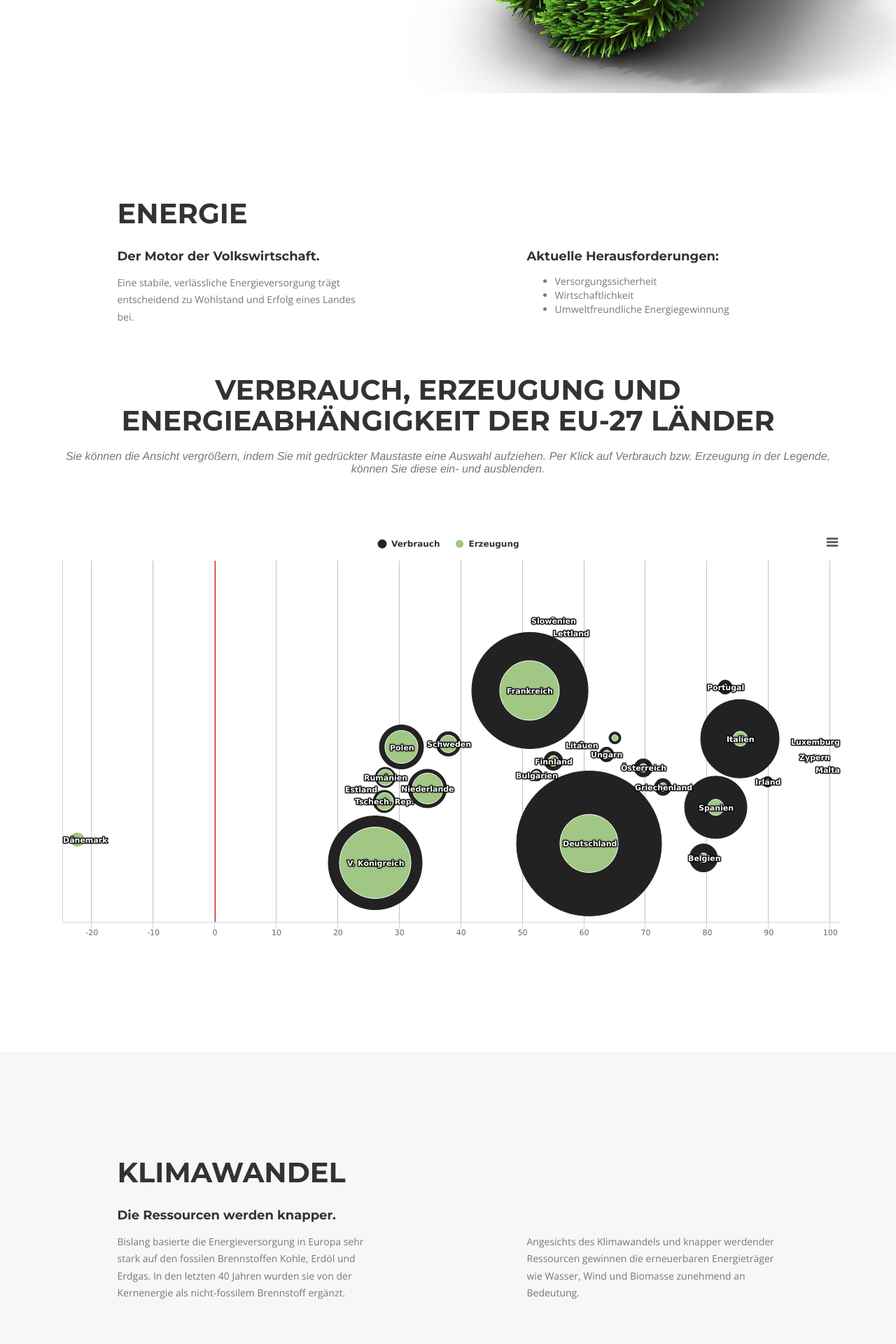
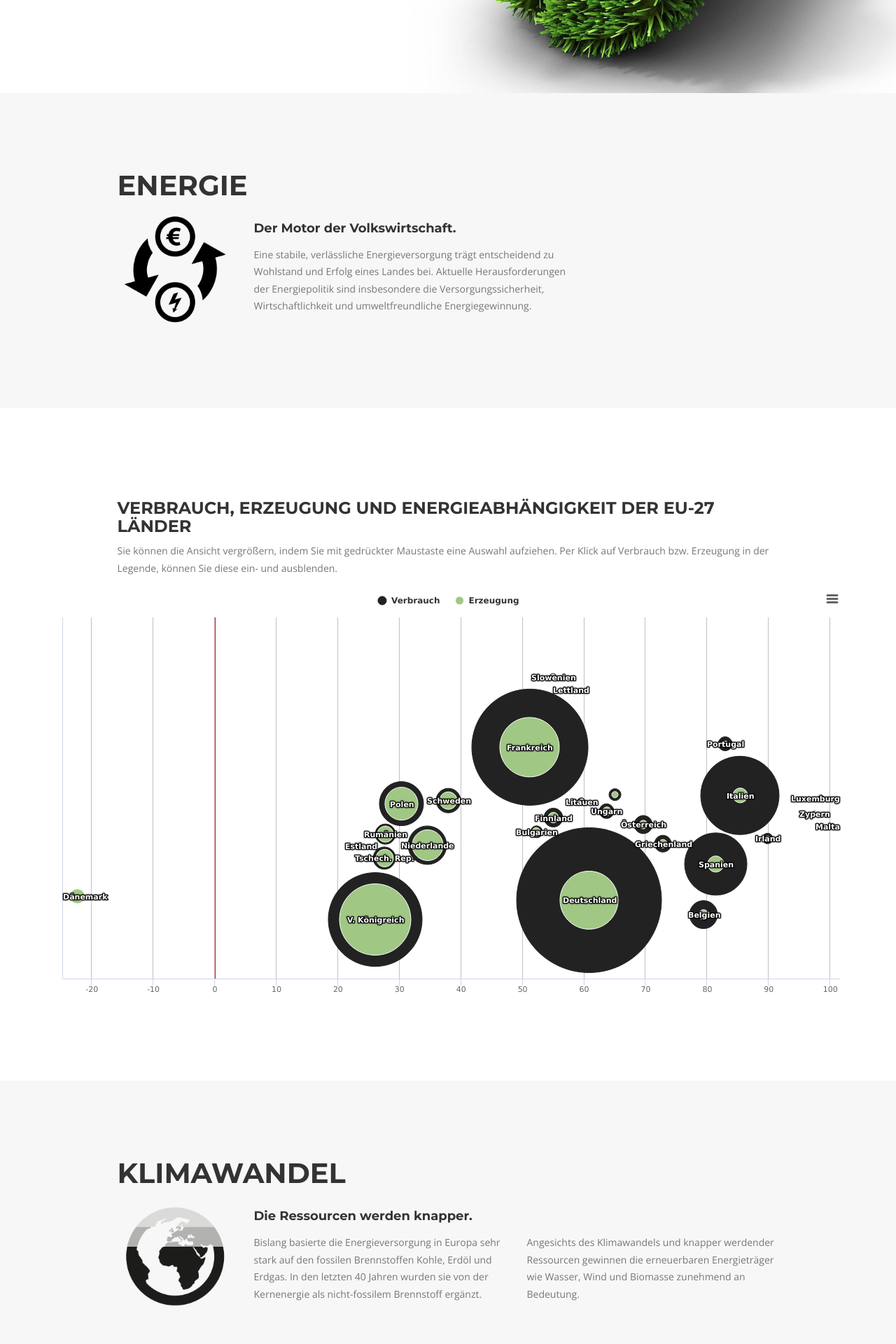
Before and after one commit to kevinweber/erneuerbare-energien, a PHP site: page / in a window 1280 px wide. Shown: the part 600-2520 px from the top of the page at 70% size. Run offline with PHP 8.4, Linux system fonts and the light colour scheme; some libraries are stand-ins or nearby versions; some web fonts are replaced.

Commit message:
Updated 'Energie' and 'Klimawandel'

```diff
--- a/custom/css/custom.css
+++ b/custom/css/custom.css
@@ -360,7 +360,7 @@ section h3.section-subheading {
 
 @media(min-width:768px) {
     section {
-        padding: 150px 0;
+        padding: 110px 0;
     }
 }
 
--- a/index.html
+++ b/index.html
@@ -90,7 +90,7 @@
     </header>
 
     <!-- Services Section -->
-    <section id="services">
+    <section id="services" class="bg-light-gray">
         <div class="container">
             <div class="row text-left">
                 <div class="col-md-offset-1 col-md-10 text-left">
@@ -98,61 +98,30 @@
                 </div>
             </div>
             <div class="row text-left">
-                <div class="col-md-offset-1 col-md-4">
+                <div class="col-md-offset-1 col-md-2 text-center">
+                    <p class="text-muted"><img src="custom/img/icons/energy-money-exchange.png" alt="Motor der Volkswirtschaft" style="width:150px;height:auto;margin-top:5px;"></p>
+                </div>
+                <div class="col-md-5">
                     <h4 class="service-heading">Der Motor der Volkswirtschaft.</h4>
-                    <p class="text-muted">Eine stabile, verlässliche Energieversorgung trägt entscheidend zu Wohlstand und Erfolg eines Landes bei.</p>
+                    <p class="text-muted">Eine stabile, verlässliche Energieversorgung trägt entscheidend zu Wohlstand und Erfolg eines Landes bei. Aktuelle Herausforderungen der Energiepolitik sind insbesondere die Versorgungssicherheit, Wirtschaftlichkeit und umweltfreundliche Energiegewinnung.</p>
                 </div>
-                <div class="col-md-offset-2 col-md-4">
-                    <h4 class="service-heading">Aktuelle Herausforderungen:</h4>
-                    <p class="text-muted">
-                        <ul class="text-muted">
-                            <li>Versorgungssicherheit</li>
-                            <li>Wirtschaftlichkeit</li>
-                            <li>Umweltfreundliche Energiegewinnung</li>
-                        </ul>
-                    </p>
+            </div>
+        </div>
+    </section>
+
+
+    <section id="services">
+        <div class="container">
+            <div class="row">
+                <div class="col-md-offset-1 col-lg-10">
+                    <h3 class="section-heading">Verbrauch, Erzeugung und Energieabhängigkeit der EU-27 Länder</h3>
+                    <p class="text-muted">Sie können die Ansicht vergrößern, indem Sie mit gedrückter Maustaste eine Auswahl aufziehen. Per Klick auf Verbrauch bzw. Erzeugung in der Legende, können Sie diese ein- und ausblenden.</p>
                 </div>
             </div>
 
-			<br><br><br>
-            <div class="row">
-                <div class="col-lg-12 text-center">
-                    <h2 class="section-heading">Verbrauch, Erzeugung und Energieabhängigkeit der EU-27 Länder</h2>
-                    <h3 class="section-subheading text-muted">Sie können die Ansicht vergrößern, indem Sie mit gedrückter Maustaste eine Auswahl aufziehen. Per Klick auf Verbrauch bzw. Erzeugung in der Legende, können Sie diese ein- und ausblenden.</h3>
-                </div>
-            </div>
-
-			<!-- Container für Bubble-Chart -->
+            <!-- Container für Bubble-Chart -->
             <div id="container" style="height: 600px; min-width: 310px; max-width:100%; margin: 0 auto"></div>
 
-<!--
-            <div class="row text-center">
-                <div class="col-md-4">
-                    <span class="fa-stack fa-4x">
-                        <i class="fa fa-circle fa-stack-2x text-primary"></i>
-                        <i class="fa fa-shopping-cart fa-stack-1x fa-inverse"></i>
-                    </span>
-                    <h4 class="service-heading">E-Commerce</h4>
-                    <p class="text-muted">Lorem ipsum dolor sit amet, consectetur adipisicing elit. Minima maxime quam architecto quo inventore harum ex magni, dicta impedit.</p>
-                </div>
-                <div class="col-md-4">
-                    <span class="fa-stack fa-4x">
-                        <i class="fa fa-circle fa-stack-2x text-primary"></i>
-                        <i class="fa fa-laptop fa-stack-1x fa-inverse"></i>
-                    </span>
-                    <h4 class="service-heading">Responsive Design</h4>
-                    <p class="text-muted">Lorem ipsum dolor sit amet, consectetur adipisicing elit. Minima maxime quam architecto quo inventore harum ex magni, dicta impedit.</p>
-                </div>
-                <div class="col-md-4">
-                    <span class="fa-stack fa-4x">
-                        <i class="fa fa-circle fa-stack-2x text-primary"></i>
-                        <i class="fa fa-lock fa-stack-1x fa-inverse"></i>
-                    </span>
-                    <h4 class="service-heading">Web Security</h4>
-                    <p class="text-muted">Lorem ipsum dolor sit amet, consectetur adipisicing elit. Minima maxime quam architecto quo inventore harum ex magni, dicta impedit.</p>
-                </div>
-            </div>
--->
         </div>
     </section>
 
@@ -165,11 +134,14 @@
                 </div>
             </div>
             <div class="row text-left">
-                <div class="col-md-offset-1 col-md-4">
+                <div class="col-md-offset-1 col-md-2 text-center">
+                    <p class="text-muted"><img src="custom/img/icons/globe-ressources-2.png" alt="Ressourcen" style="width:150px;height:auto;margin-top:5px;"></p>
+                </div>
+                <div class="col-md-4">
                     <h4 class="service-heading">Die Ressourcen werden knapper.</h4>
                     <p class="text-muted">Bislang basierte die Energieversorgung in Europa sehr stark auf den fossilen Brennstoffen Kohle, Erdöl und Erdgas. In den letzten 40 Jahren wurden sie von der Kernenergie als nicht-fossilem Brennstoff ergänzt.</p>
                 </div>
-                <div class="col-md-offset-2 col-md-4">
+                <div class="col-md-4">
                     <h4 class="service-heading">&ensp;</h4>
                     <p class="text-muted">Angesichts des Klimawandels und knapper werdender Ressourcen gewinnen die erneuerbaren Energieträger wie Wasser, Wind und Biomasse zunehmend an Bedeutung.</p>
                 </div>
```
Also changed, not shown: custom/img/icons/energy-money-exchange.png (added), custom/img/icons/globe-ressources-2.png (added), 4 other files.
